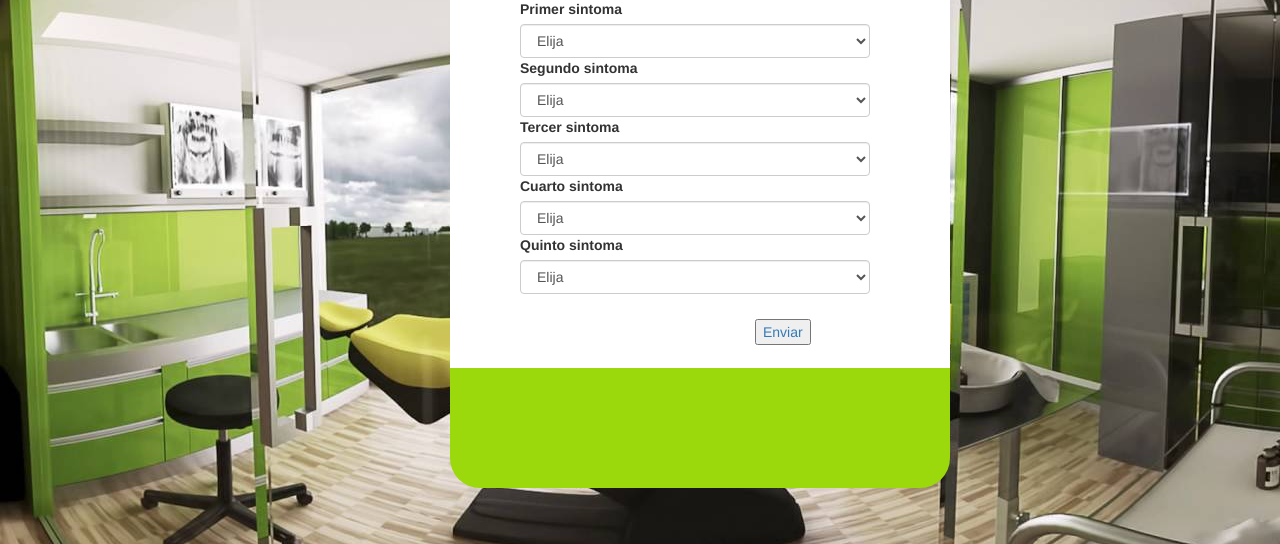
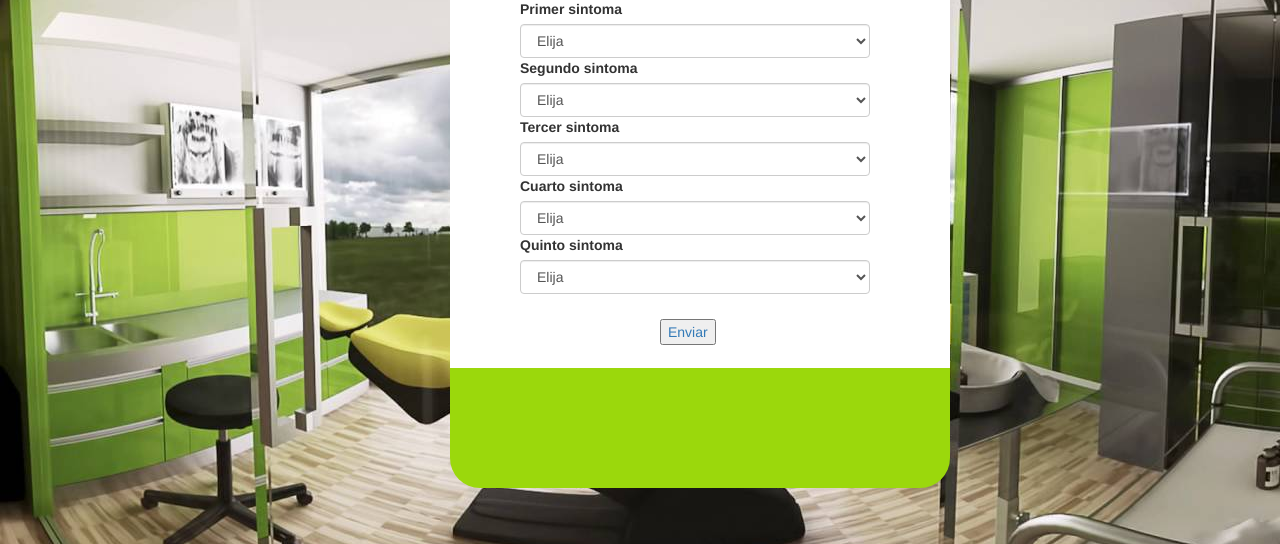
Before and after one commit to steven243/cumbe, a Flask app: page / in a window 1280 px wide. Shown: the part 134-678 px from the top of the page. Run offline with Flask 2, Linux system fonts and the light colour scheme; parts of the project's set-up code (start-up, migrations or seed data) failed here and were passed over; some libraries are stand-ins or nearby versions.

Commit message:
Update style.css

```diff
--- a/static/style.css
+++ b/static/style.css
@@ -44,7 +44,7 @@
 #btn{
 
     margin-top: 25px;
-    margin-left: 305px;
+    margin-left: 210px;
 
 }
 
```
